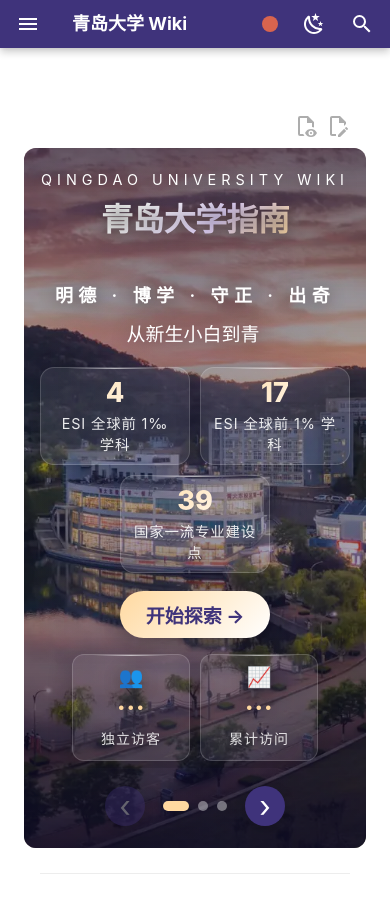
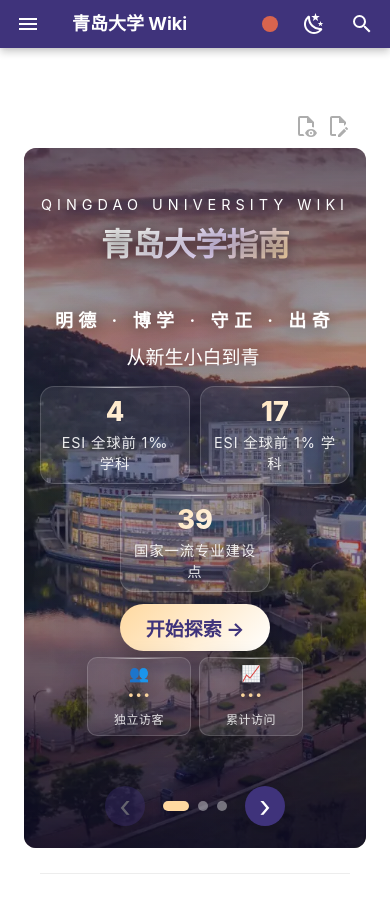
Before and after one commit to IceofTea/QDU-Wiki, an MkDocs documentation site: the page built from docs/index.md, in a window 390 px wide and 900 px high. Built offline with MkDocs 1.6.1 and Material for MkDocs 9.7.7, drawn with Linux system fonts in a browser that asks for light colours; comment, search, counter and statistics services are not loaded.

Commit message:
perf(index): 移动端首屏单屏适配与统计卡片压缩

```diff
--- a/docs/stylesheets/extra.css
+++ b/docs/stylesheets/extra.css
@@ -571,24 +571,26 @@
 
 /* 小屏适配 */
 @media screen and (max-width: 720px) {
+  /* 压缩访问统计卡片，让 Hero 第一页在多数手机上单屏完整显示 */
   .hero-visits {
-    gap: 10px;
-    margin-top: 16px;
+    gap: 8px;
+    margin-top: 6px;
   }
   .hero-visits__item {
-    min-width: 118px;
-    padding: 12px 8px 10px;
-    border-radius: 12px;
+    min-width: 104px;
+    gap: 2px;
+    padding: 7px 6px 6px;
+    border-radius: 10px;
   }
   .hero-visits__icon {
-    font-size: 1rem;
+    font-size: 0.8rem;
   }
   .hero-visits__num {
-    font-size: 1.35rem;
+    font-size: 1.1rem;
   }
   .hero-visits__label {
-    font-size: 0.7rem;
-    letter-spacing: 0.07em;
+    font-size: 0.6rem;
+    letter-spacing: 0.04em;
   }
   .hero {
     min-height: 68vh;
@@ -973,7 +975,7 @@
     gap: 10px;
     width: 100%;
     max-width: 420px;
-    margin-bottom: 18px;
+    margin-bottom: 12px;
   }
   .stat {
     width: auto;
@@ -993,7 +995,7 @@
     width: calc(50% - 5px);
   }
   .hero-inner {
-    padding: 18px 16px;
+    padding: 14px 16px;
   }
   .hero-eyebrow {
     margin-bottom: 6px;
@@ -1005,11 +1007,11 @@
   }
   .hero-subtitle {
     letter-spacing: 0.3em;
-    margin-bottom: 8px;
+    margin-bottom: 6px;
     font-size: 0.9rem;
   }
   .hero-type {
-    margin-bottom: 14px;
+    margin-bottom: 10px;
   }
   .hero-cta {
     padding: 10px 26px;
```
Also changed, not shown: prompt/AGENT-GUIDE.md (+1 -0 lines).
